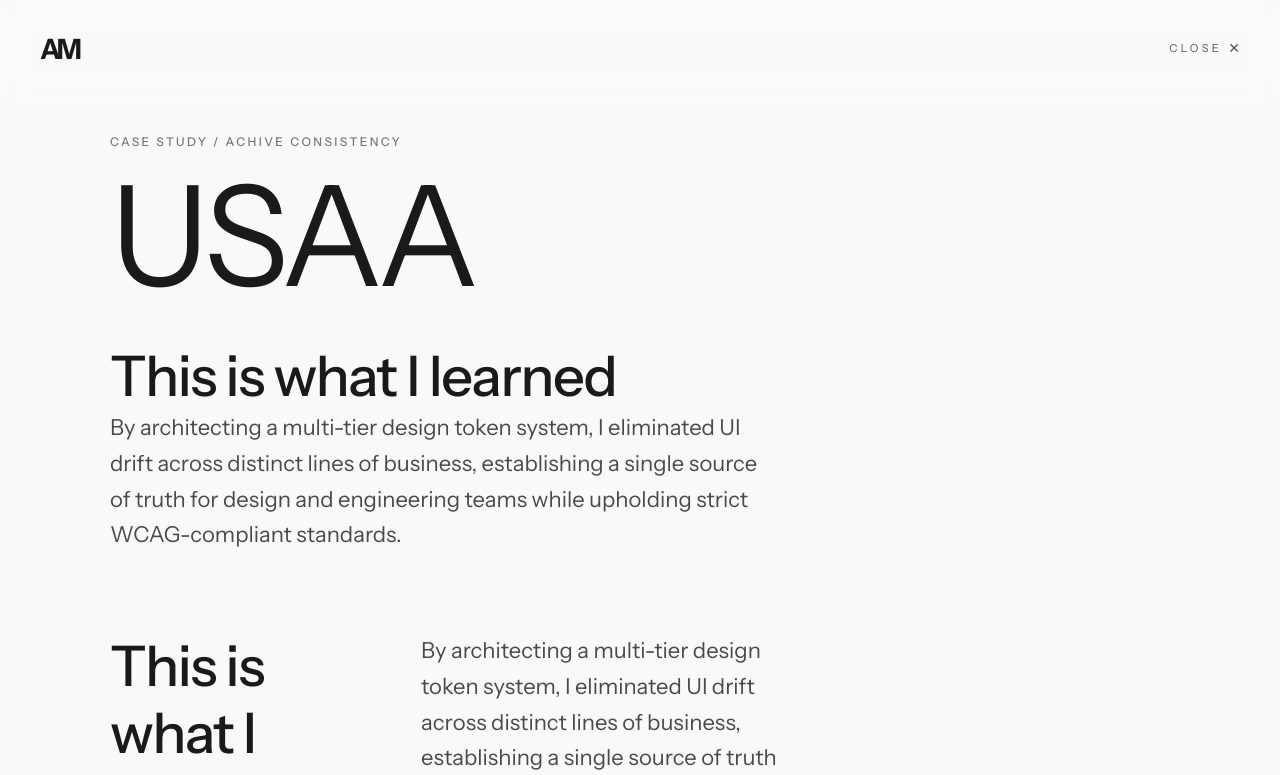
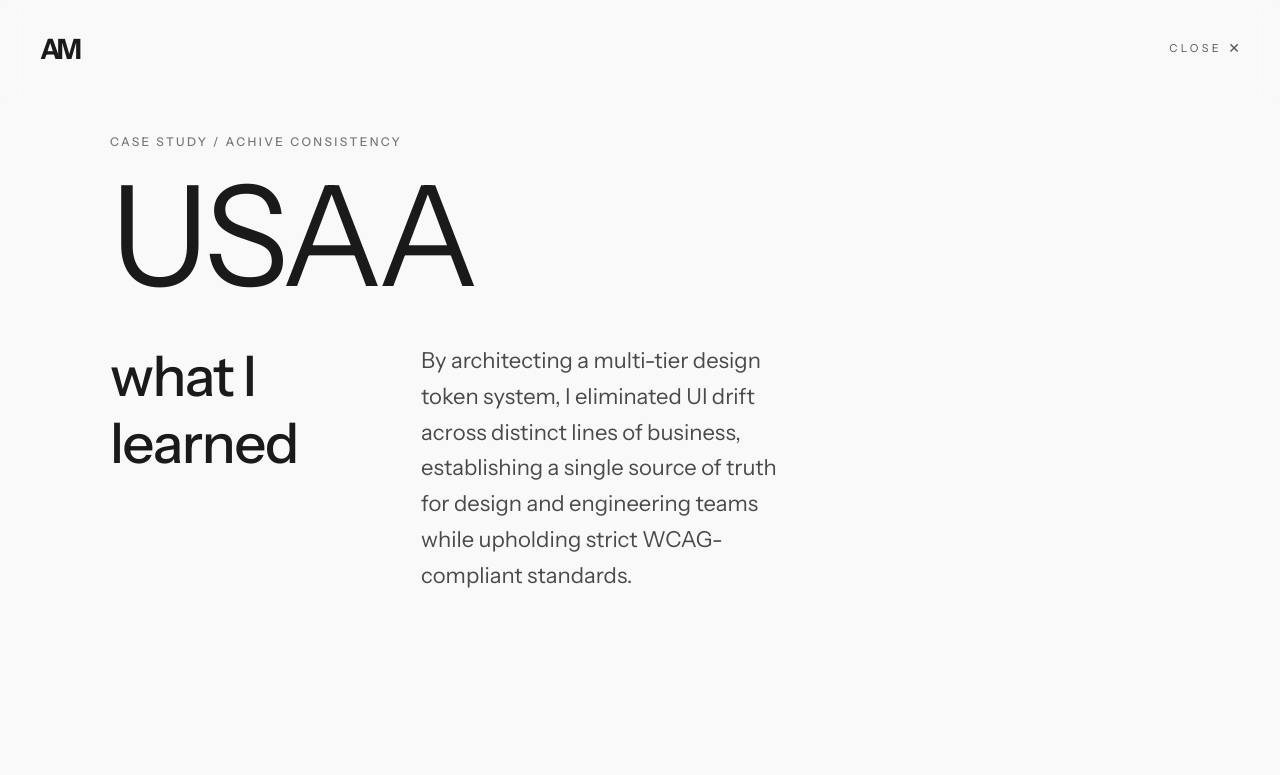
Before and after one commit to dizsel74/am-portfolio-2026, a React (Vite) app: page /work/usaa in a window 1280 px wide. Shown: the top 775 px of the page. Built offline with nearby package versions, Linux system fonts and the light colour scheme.

Commit message:
remove test1

```diff
--- a/src/components/USAAProject.jsx
+++ b/src/components/USAAProject.jsx
@@ -47,18 +47,6 @@ const USAAProject = () => {
             </h1>
 
 
-{/* --- BLOQUE WHAT I LEARNED --- */}
-      <div className="mb-12 lg:mb-20 max-w-2xl">
-        {/* ---<h2 className="text-[20px] lg:text-[24px] font-medium tracking-tight text-[#1a1a1a] mb-4">--- */}
-          <h3 className="text-[56px] font-medium leading-[1.2] tracking-tight text-[#1a1a1a]">
-          This is what I learned
-        </h3>
-        <p className="text-[clamp(18px,2vw,22px)] leading-relaxed text-[#4A4A4A]">
-          By architecting a multi-tier design token system, I eliminated UI drift across distinct lines of business, establishing a single source of truth for design and engineering teams while upholding strict WCAG-compliant standards.
-        </p>
-      </div>
-
-
 {/* WHAT I LEARNED SECTION */}
 <div className="mb-16 lg:mb-24">
   <div className="grid grid-cols-1 md:grid-cols-12 gap-y-4 md:gap-x-12 items-start">
@@ -66,7 +54,7 @@ const USAAProject = () => {
     {/* Columna Izquierda: Título */}
    <div className="col-span-12 lg:col-span-4 mb-12 lg:mb-0">
       <h3 className="text-[56px] font-medium leading-[1.2] tracking-tight text-[#1a1a1a]">
-        This is what I learned
+        what I learned
       </h3>
     </div>
 
```
